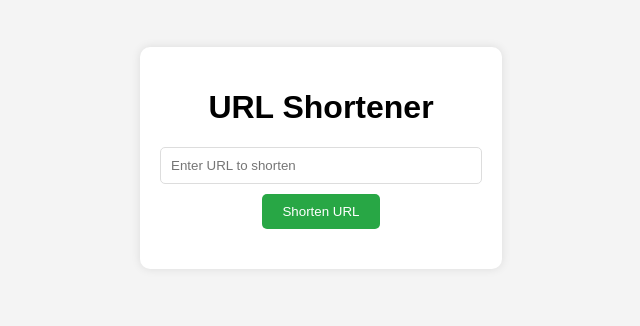
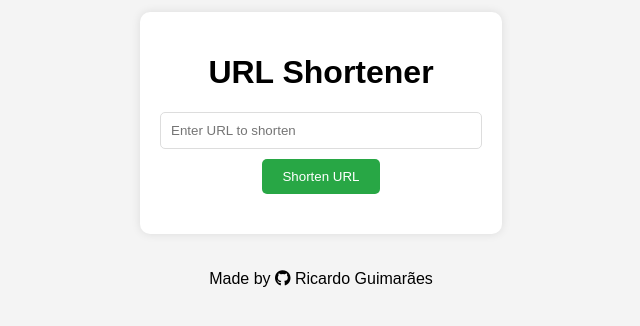
Before and after one commit to ricardoguimaraes2021/link-shortener, a website: page public/index.html in a window 1280 px wide. Shown: the part 250-576 px from the top of the page, without its empty margins (319-959 px from the left). Drawn offline with Linux system fonts and the light colour scheme.

Commit message:
Footer add

```diff
--- a/public/index.html
+++ b/public/index.html
@@ -4,10 +4,15 @@
   <meta charset="UTF-8">
   <meta name="viewport" content="width=device-width, initial-scale=1.0">
   <title>URL Shortener</title>
+
+  <!-- Add FontAwesome for GitHub icon -->
+  <link rel="stylesheet" href="https://cdnjs.cloudflare.com/ajax/libs/font-awesome/6.0.0-beta3/css/all.min.css">
+
   <style>
     body {
       font-family: Arial, sans-serif;
       display: flex;
+      flex-direction: column;
       justify-content: center;
       align-items: center;
       height: 100vh;
@@ -41,6 +46,17 @@
     .shortened-url {
       margin-top: 20px;
     }
+    footer {
+      text-align: center;
+      margin-top: 20px;
+    }
+    footer a {
+      text-decoration: none;
+      color: #000;
+    }
+    footer a:hover {
+      color: #007bff;
+    }
   </style>
 </head>
 <body>
@@ -51,6 +67,16 @@
     <button onclick="shortenUrl()">Shorten URL</button>
     <div class="shortened-url" id="shortenedUrl"></div>
   </div>
+
+  <!-- Add this footer -->
+  <footer>
+    <p>
+      Made by
+      <a href="https://github.com/ricardoguimaraes2021/link-shortener/tree/main" target="_blank">
+        <i class="fab fa-github"></i> Ricardo Guimarães
+      </a>
+    </p>
+  </footer>
 
   <script>
     async function shortenUrl() {
@@ -75,7 +101,7 @@
       // Dynamically update the base URL depending on the environment (localhost or production)
       const baseUrl = window.location.origin.includes('localhost')
         ? 'http://localhost:5001'
-        : 'https://link-shortener-nine-flax.vercel.app'; // Your Vercel URL
+        : 'https://link-shortener-nine-flax.vercel.app'; // Update this with your actual Vercel URL
 
       // Display the shortened URL
       if (data.shortUrl) {
```
